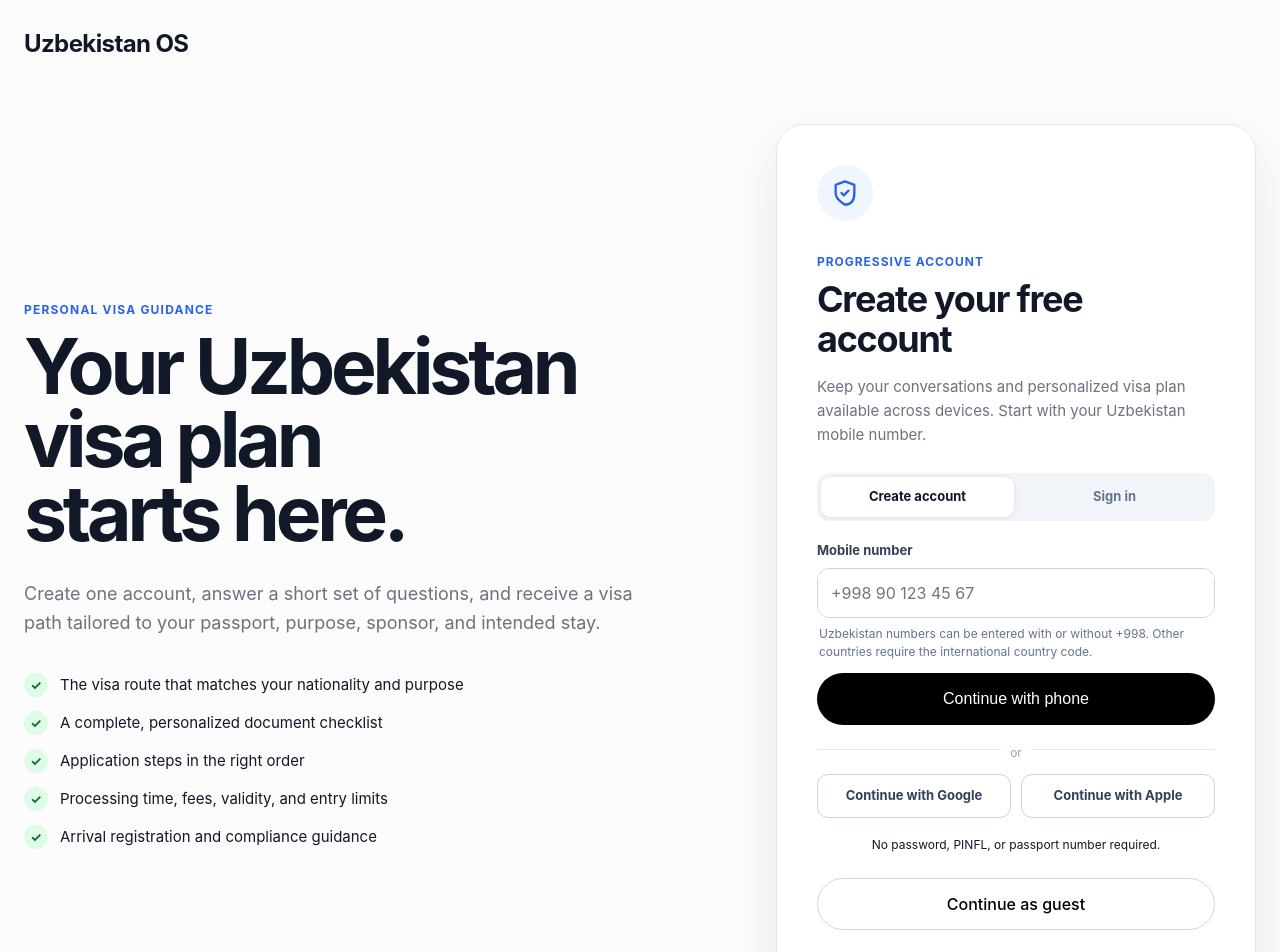
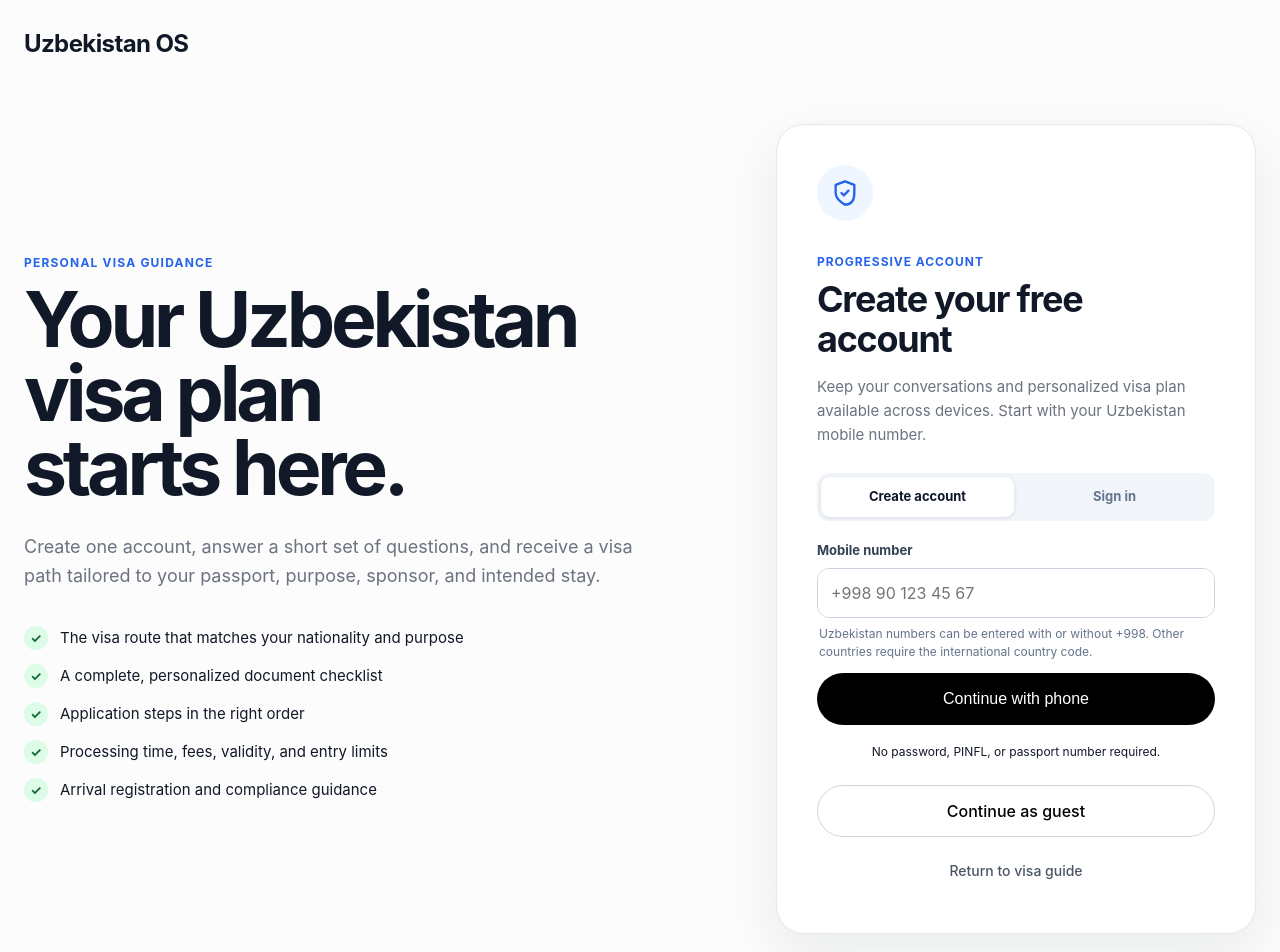
Before and after one commit to laziz-askarov/Uzbekistan-OS, a Next.js app in the folder apps/web/: page /signup in a window 1280 px wide. Shown: the top 952 px of the page. Built offline with nearby package versions, Linux system fonts and the light colour scheme; no server answers.

Commit message:
fix: hide unavailable social sign-in options

```diff
--- a/apps/web/app/signup/auth-form.tsx
+++ b/apps/web/app/signup/auth-form.tsx
@@ -118,23 +118,6 @@ export default function AuthForm() {
     }
   }
 
-  async function oauth(provider: "google" | "apple") {
-    setBusy(true);
-    setMessage(null);
-    const redirectTo = `${window.location.origin}/auth/callback?next=/account`;
-    const { data } = await supabase.auth.getUser();
-    const result = data.user?.is_anonymous
-      ? await supabase.auth.linkIdentity({ provider, options: { redirectTo } })
-      : await supabase.auth.signInWithOAuth({
-          provider,
-          options: { redirectTo },
-        });
-    if (result.error) {
-      setMessage(friendlyError(result.error.message));
-      setBusy(false);
-    }
-  }
-
   return (
     <div className="auth-form">
       <div className="auth-tabs" aria-label="Account action">
@@ -224,25 +207,6 @@ export default function AuthForm() {
           {message}
         </p>
       ) : null}
-      <div className="auth-divider">
-        <span>or</span>
-      </div>
-      <div className="auth-oauth">
-        <button
-          disabled={busy}
-          onClick={() => void oauth("google")}
-          type="button"
-        >
-          Continue with Google
-        </button>
-        <button
-          disabled={busy}
-          onClick={() => void oauth("apple")}
-          type="button"
-        >
-          Continue with Apple
-        </button>
-      </div>
       <p className="auth-privacy">
         No password, PINFL, or passport number required.
       </p>
```
Also changed, not shown: 1 other file (tests, documents, lock files or other folders).
